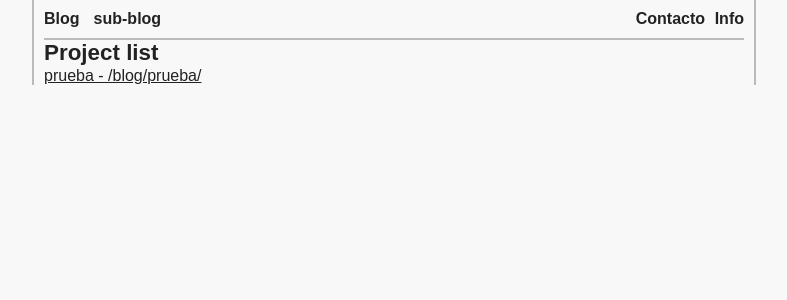
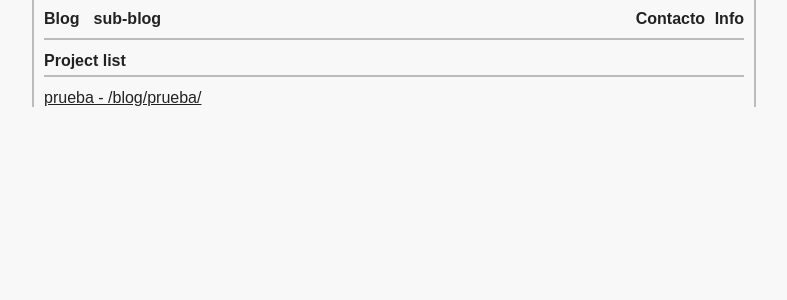
Before and after one commit to haztecaso/radio-klein, a Jekyll site: the page built from list.html, in a window 1280 px wide. Shown: the top 300 px of the page, without its empty margins (246-1033 px from the left). Built offline with Jekyll 4.4.1, drawn with Linux system fonts in a browser that asks for light colours; Markdown is read by kramdown in place of the engine named in the settings.

Commit message:
Automated commit

```diff
--- a/list.html
+++ b/list.html
@@ -11,7 +11,7 @@ flex-direction: column;
 flex-wrap: wrap;
 }"
 ---
-<h1>Project list</h1>
+<h2>Project list</h2>
 <ul>
   {% for post in site.posts %}
   <li>
```
